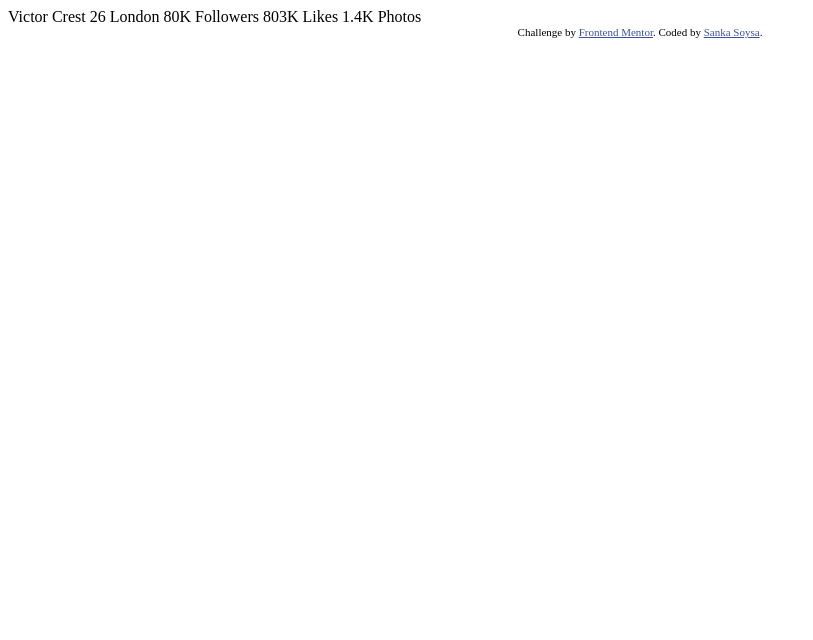
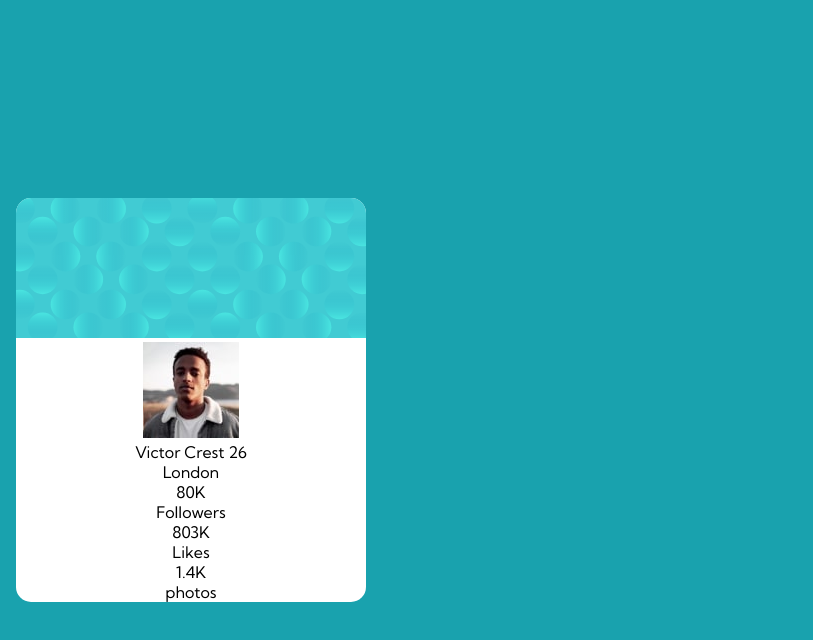
Before and after one commit to sankasoysa/profile-card-component, a plain HTML site: page index.html in a window 1280 px wide. Shown: the whole page, without its empty margins (0-813 px from the left). Drawn offline with Linux system fonts and the light colour scheme.

Commit message:
16/07/22
Signed-off-by: sankasoysa <sankasoysa@hotmail.com>

```diff
--- a/index.html
+++ b/index.html
@@ -17,22 +17,41 @@
   </style>
 </head>
 <body>
+  <div class="container">
 
-  Victor Crest
-  26
-  London
+    <div class="card">
+        <img src="/images/bg-pattern-card.svg" alt="card pattern">
 
-  80K
-  Followers
+      <div class="card-mid">
+        <img class="profile-pic" src="/images/image-victor.jpg" alt="prfile picture">
+        <div class="card-title">Victor Crest <span>26</span></div>
+        <p class="location">London</p>
+      </div>
 
-  803K
-  Likes
+      <div class="card-bottom">
+        <div>
+          <p class="num">80K</p>
+          <p>Followers</p>
+        </div>
+        <div>
+          <p class="num">803K</p>
+          <p>Likes</p>
+        </div>
+        <div>
+          <p class="num">1.4K</p>
+          <p>photos</p>
+        </div>
+      </div>
+    </div>
 
-  1.4K
-  Photos
+
+  </div>
+
+  <!--
   <div class="attribution">
     Challenge by <a href="https://www.frontendmentor.io?ref=challenge" target="_blank">Frontend Mentor</a>.
     Coded by <a href="https://www.sankasoysa.com">Sanka Soysa</a>.
   </div>
+  -->
 </body>
 </html>
--- a/style.css
+++ b/style.css
@@ -0,0 +1,32 @@
+@import url('https://fonts.googleapis.com/css2?family=Kumbh+Sans:wght@400;700&display=swap');
+
+*{
+    margin: 0;
+    padding: 0;
+    box-sizing: border-box;
+}
+
+body {
+    font-family: 'Kumbh Sans', sans-serif;
+    background-color: hsl(185, 75%, 39%);
+    display: flex;
+    align-items: center;
+    min-height: 100vh;
+}
+
+.container {
+    margin: 0 auto;
+    max-width: 420px;
+    text-align: center;
+    border-radius: 15px;
+    overflow: hidden;
+    margin: 1rem;
+
+
+}
+
+.card {
+    background-color: #fff
+
+
+}
```
